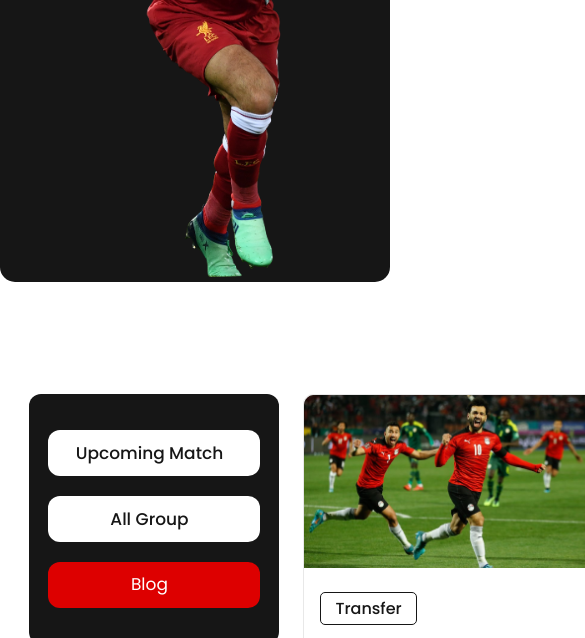
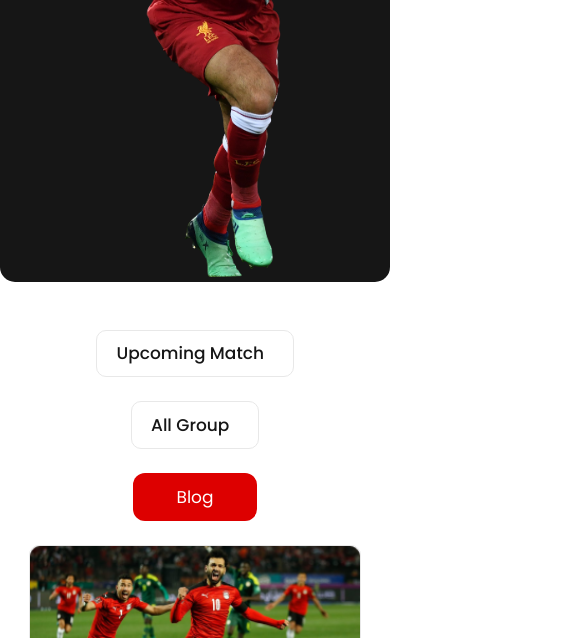
Before and after one commit to mahmud035/Fast-Score-Fifa-2022, a plain HTML site: page index.html in a window 390 px wide. Shown: the part 562-1200 px from the top of the page, 585 px wide, since content can reach past the window. Drawn offline with Linux system fonts and the light colour scheme.

Commit message:
added media query for main container

```diff
--- a/css/media-query.css
+++ b/css/media-query.css
@@ -25,6 +25,41 @@
 
   .header-text > p {
     padding: 1.2rem 0 2rem;
+  }
+}
+
+@media (max-width: 1050px) {
+  /** Main Container */
+  .main-container {
+    grid-template-columns: 1fr;
+  }
+
+  .side-bar {
+    width: 100%;
+    height: auto;
+    padding: 0;
+    flex-direction: row;
+    align-items: center;
+    gap: 3rem;
+    justify-content: space-between;
+    background-color: transparent;
+  }
+
+  .side-bar a.upcoming-btn,
+  .side-bar a.all-group-btn {
+    display: block;
+    background-color: var(--white);
+    border: 1px solid #e8e8e8;
+    border-radius: 10px;
+  }
+
+  .side-bar a.upcoming-btn {
+    flex: 1.6;
+  }
+
+  a.btn-blog,
+  a.all-group-btn {
+    flex: 1;
   }
 }
 
@@ -90,4 +125,17 @@
     font-size: 17px;
     padding: 0.7rem 1.8rem 0.7rem 1.2rem;
   }
+
+  /** Main Container */
+  .main-container {
+    padding: 3rem 0;
+  }
+  .side-bar {
+    flex-direction: column;
+    gap: 1.5rem;
+  }
+
+  .btn.btn-blog {
+    padding: 0.8rem 2.7rem;
+  }
 }
--- a/css/style.css
+++ b/css/style.css
@@ -182,7 +182,7 @@ header {
 
 .card-container {
   display: grid;
-  grid-template-columns: repeat(auto-fit, minmax(310px, 1fr));
+  grid-template-columns: repeat(auto-fit, minmax(290px, 1fr));
   gap: 1.5rem;
 }
 
--- a/index.html
+++ b/index.html
@@ -44,7 +44,7 @@
           >Upcoming Match</a
         >
         <a href="#" class="btn all-group-btn">All Group</a>
-        <a href="#" class="btn">Blog</a>
+        <a href="#" class="btn btn-blog">Blog</a>
       </div>
       <div class="card-container">
         <div class="card">
```
